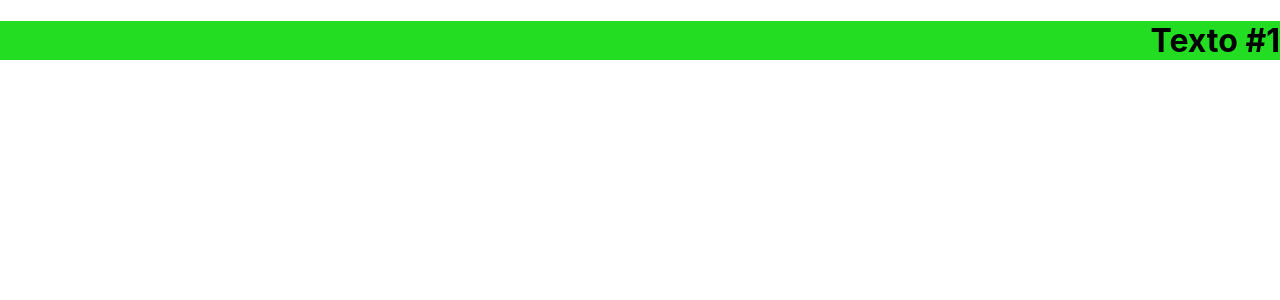
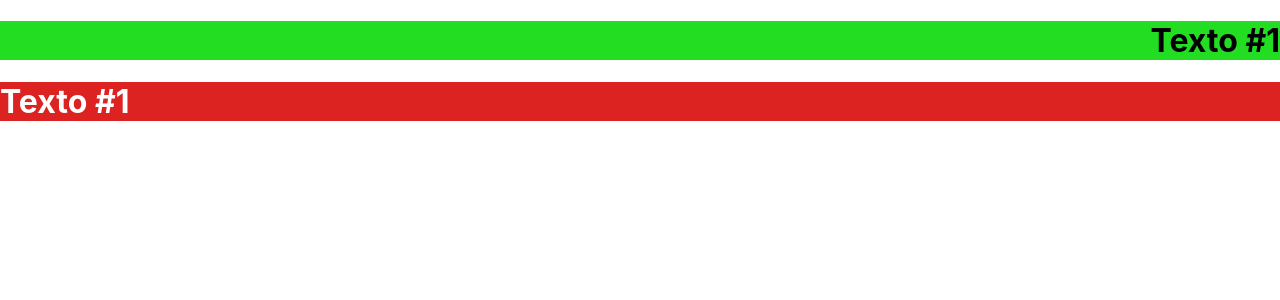
Before and after one commit to tarcisiowes/Learning-Nextjs, a Next.js app in the folder 1st-next/: page /css/usandoEstiloCondicional in a window 1280 px wide. Shown: the top 300 px of the page. Built offline with nearby package versions, Linux system fonts and the light colour scheme.

Commit message:
reutilizando mesmo componente

```diff
--- a/1st-next/pages/css/usandoEstiloCondicional.jsx
+++ b/1st-next/pages/css/usandoEstiloCondicional.jsx
@@ -5,6 +5,7 @@ export default function usandoEstiloCondicional() {
   return (
     <div>
       <EstiloCondicional numero={5} color="#000" direita />
+      <EstiloCondicional numero={-1} color="#fff" />
     </div>
   )
 }
```
